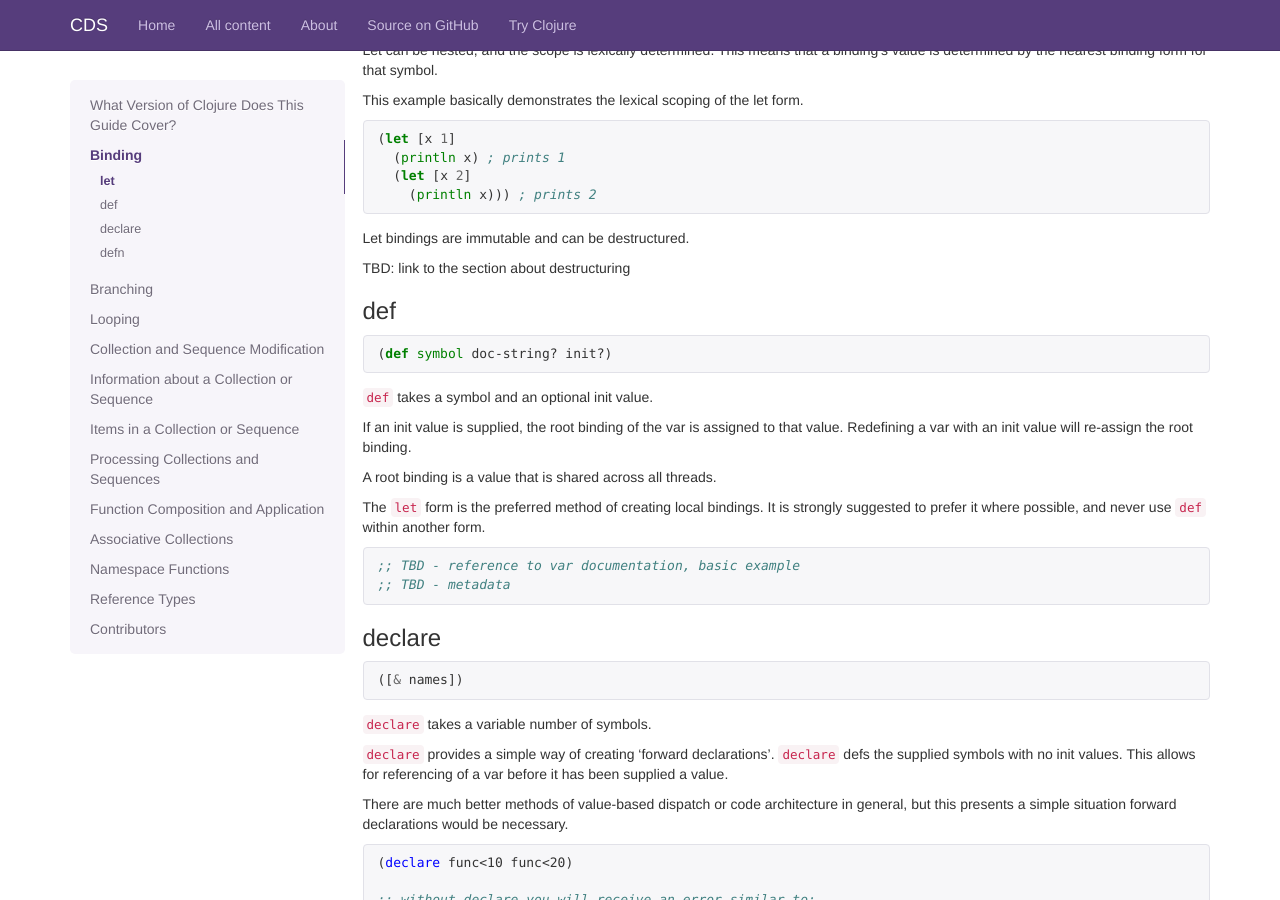
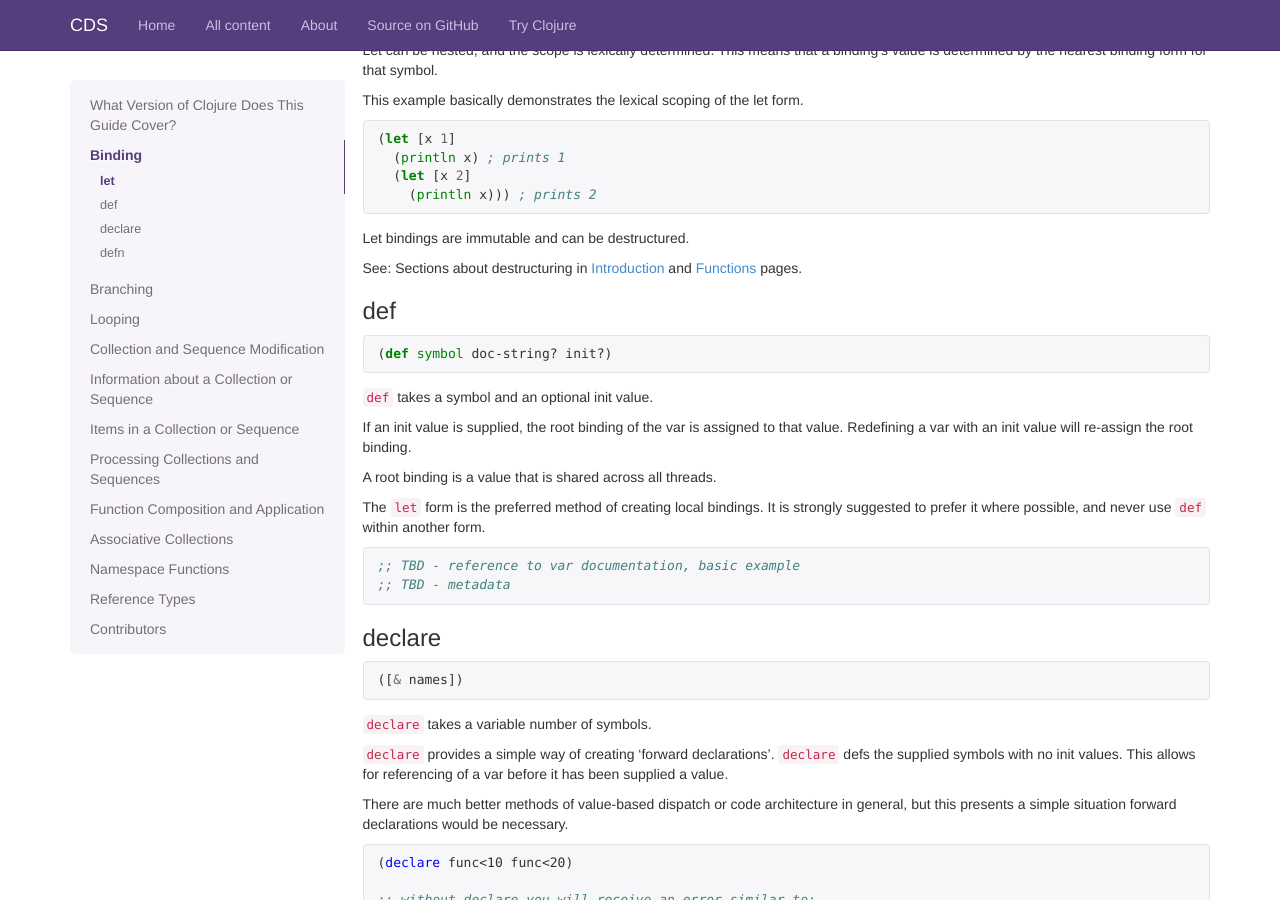
Before and after one commit to clojuredocs/guides, a Jekyll site: the page built from articles/language/core_overview.md, in a window 1280 px wide and 900 px high, scrolled down 844 px. Built offline with Jekyll 4.4.1, drawn with Linux system fonts in a browser that asks for light colours; some web fonts are replaced.

Commit message:
Add reference to destructuring sections

```diff
--- a/articles/language/core_overview.md
+++ b/articles/language/core_overview.md
@@ -57,7 +57,11 @@ This example basically demonstrates the lexical scoping of the let form.
 
 Let bindings are immutable and can be destructured.
 
-TBD: link to the section about destructuring
+See: Sections about destructuring in
+[Introduction](/articles/tutorials/introduction.html#destructuring) and
+[Functions](/articles/language/functions.html#destructuring-of-function-arguments)
+pages.
+
 
 <a id="def_desc"></a>
 ### def
```
